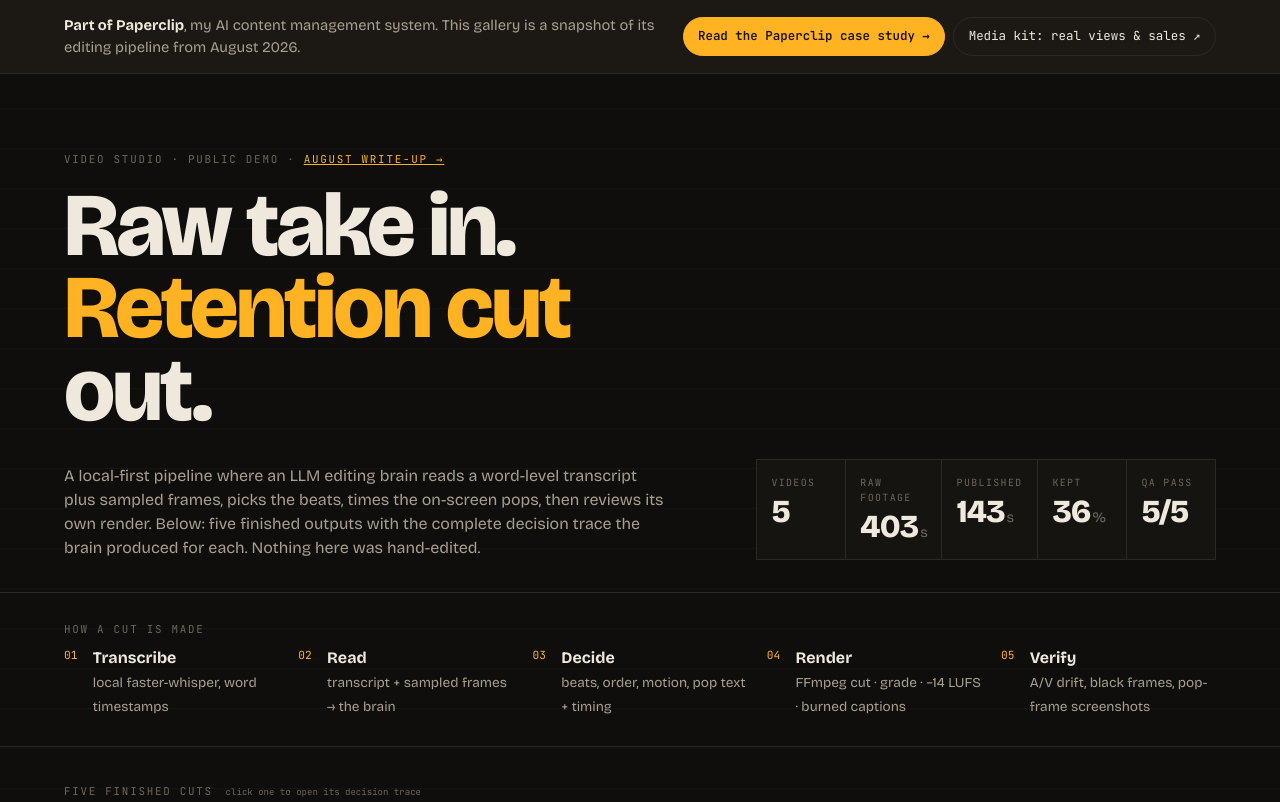
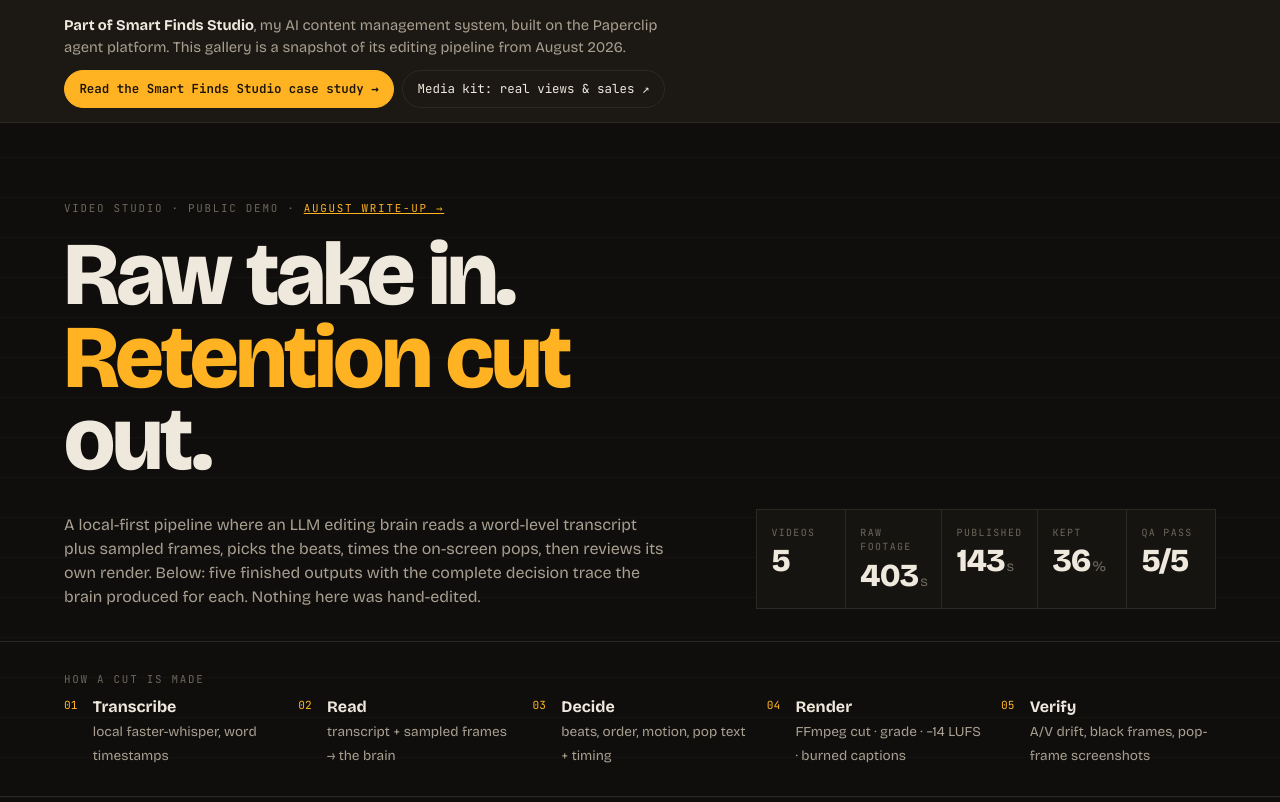
Before and after one commit to evanderpool/video-studio-demo, a plain HTML site: page site/index.html in a window 1280 px wide. Shown: the top 802 px of the page. Drawn offline with nearby package versions, Linux system fonts and the light colour scheme.

Commit message:
Rename the system to Smart Finds Studio and link its new case study address (Paperclip stays as the agent platform)
Co-Authored-By: Claude Opus 5.5 (1M context) <noreply@anthropic.com>

```diff
--- a/site/index.html
+++ b/site/index.html
@@ -13,9 +13,9 @@
 <body>
 
 <aside class="casebar">
-  <p><b>Part of Paperclip</b>, my AI content management system. This gallery is a snapshot of its editing pipeline from August 2026.</p>
+  <p><b>Part of Smart Finds Studio</b>, my AI content management system, built on the Paperclip agent platform. This gallery is a snapshot of its editing pipeline from August 2026.</p>
   <div class="casebar-links">
-    <a class="cb-primary" href="https://paperclip-case-study.vercel.app/">Read the Paperclip case study →</a>
+    <a class="cb-primary" href="https://smart-finds-studio.vercel.app/">Read the Smart Finds Studio case study →</a>
     <a href="https://erickvanderpool.vercel.app" target="_blank" rel="noopener">Media kit: real views &amp; sales ↗</a>
   </div>
 </aside>
```
Also changed, not shown: site/case-study.html (+1 -1 lines), 1 other file.
